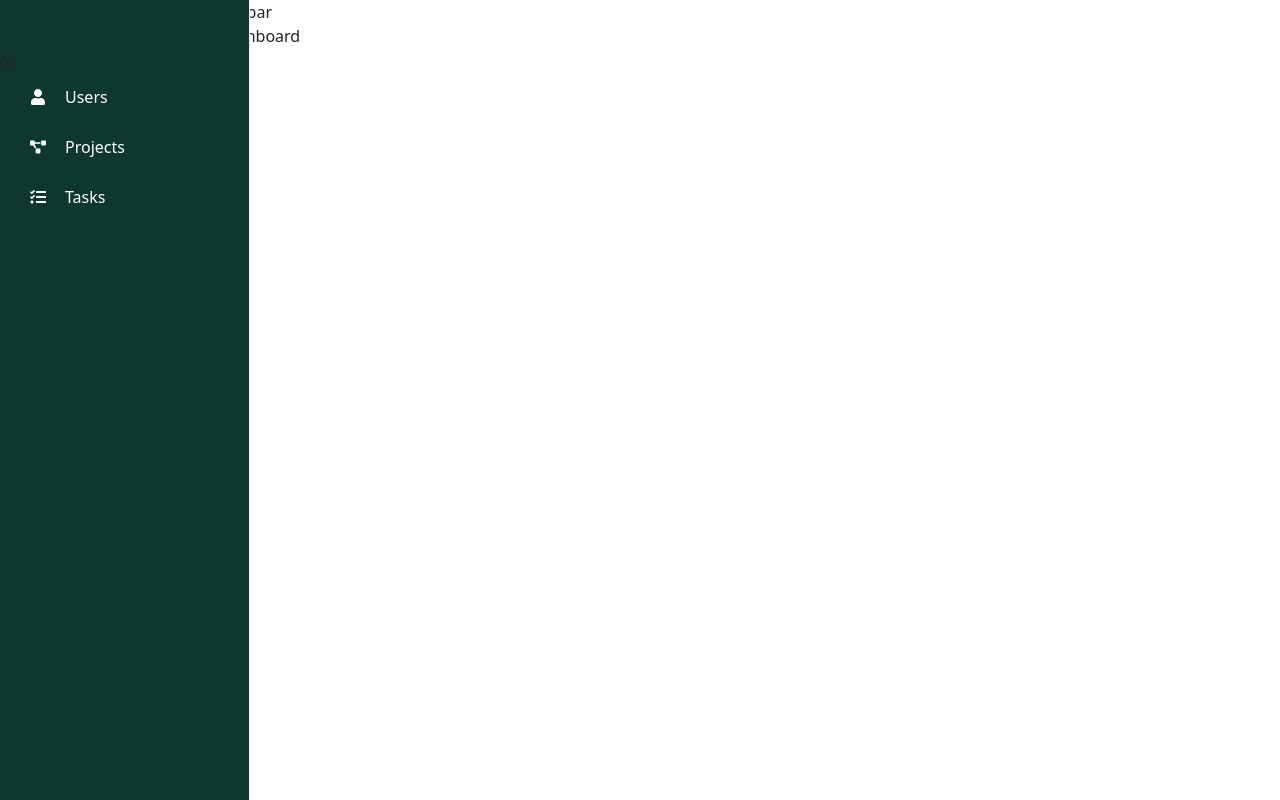
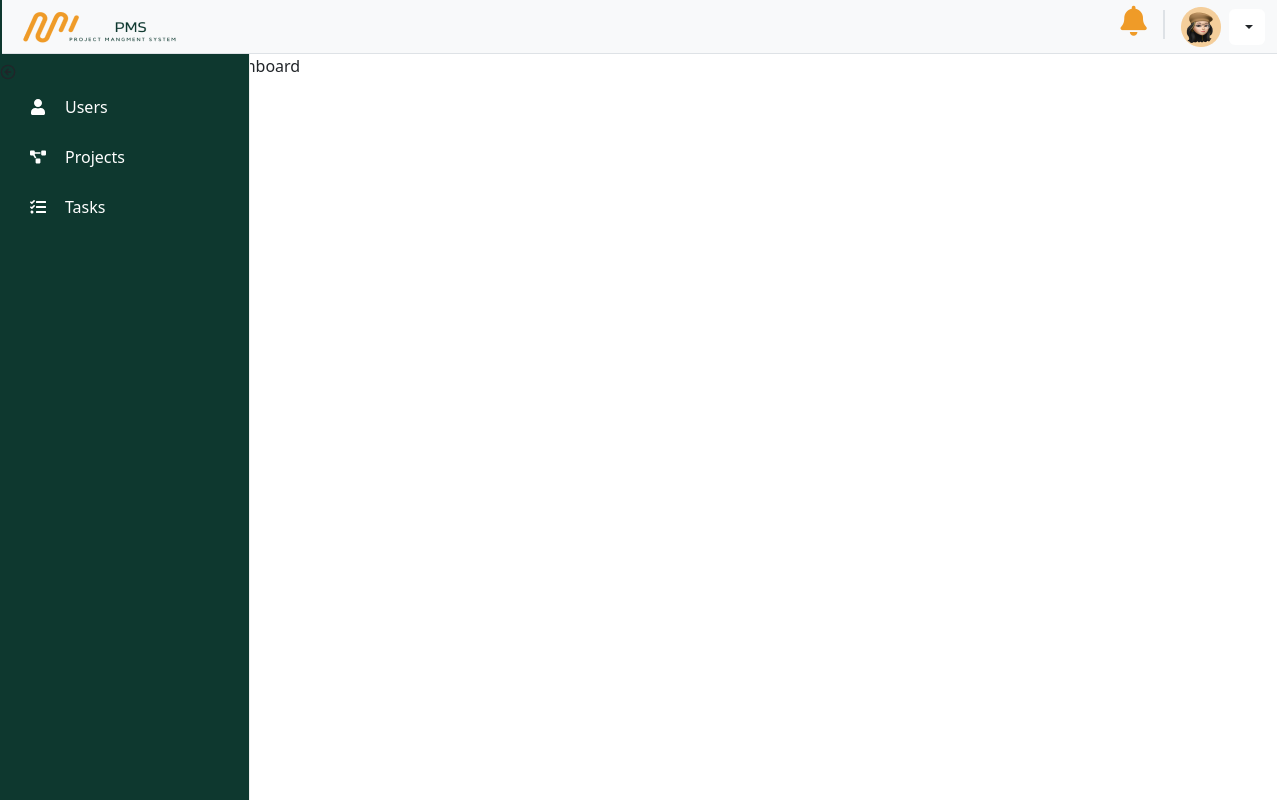
Before and after one commit to Youssefgamalsa/Project_Managment, a React (Vite) app: page /dashboard in a window 1280 px wide. Built offline with nearby package versions, Linux system fonts and the light colour scheme; sample sign-in values are in the browser's storage.

Commit message:
'NavBar-Done'

```diff
--- a/src/App.css
+++ b/src/App.css
@@ -62,3 +62,20 @@ form input::placeholder {
   color: #ef9b28 !important;
   background-color: unset !important;
 }
+.icon{
+  color: rgba(239, 155, 40, 1);
+  cursor: pointer;
+  font-size: 30px;
+}
+.hover:hover{
+  color: red;
+  transition: .4s;
+}
+.edit{
+  z-index: 55;
+  width: 120%;
+  margin-left: -20.3%;
+}
+.pp{
+  padding-top: 30%;
+}
--- a/src/modules/Shared/components/Navbar/Navbar.jsx
+++ b/src/modules/Shared/components/Navbar/Navbar.jsx
@@ -1,6 +1,61 @@
+import React, { useContext } from 'react'
+import logo from '../../../../assets/images/nav-logo.png';
+import { AuthContext } from '../../../../context/AuthContext'
+import Dropdown from 'react-bootstrap/Dropdown';
+import { useNavigate } from 'react-router-dom';
+import { toast } from 'react-toastify';
+import avatar from '../../../../assets/images/avatar.png'
 
-export default function Navbar() {
-  return (
-    <div>Navbar</div>
-  )
+
+export default function NavBar() {
+  let { userData } = useContext(AuthContext)
+  const navigate = useNavigate();
+
+
+  const handleLogout = () => {
+    toast.success("Log Out Success");
+
+    navigate('/login');
+
+    localStorage.removeItem('token');
+    clearLoginData();
+
+  };
+
+
+  return <>
+
+  <nav className="navbar navbar-expand-lg navbar-brand bg-light border-bottom edit">
+  <div className="container-fluid">
+    <button className="navbar-toggler" type="button" data-bs-toggle="collapse" data-bs-target="#navbarSupportedContent" aria-controls="navbarSupportedContent" aria-expanded="false" aria-label="Toggle navigation">
+      <span className="navbar-toggler-icon"></span>
+    </button>
+    <div className="collapse navbar-collapse" id="navbarSupportedContent">
+      <ul className="navbar-nav ms-auto mb-2 mb-lg-0 d-flex align-items-center justify-content-between w-100  ">
+         <img src={logo}/>
+    <Dropdown>
+    <i className="fa-solid mx-3 icon fa-bell"></i>
+    <span className='border'></span>
+    <img className='mx-2 ms-3' src={avatar}/>
+
+      <Dropdown.Toggle className='bg-white border-0 text-dark ' id="dropdown-basic">
+      <span className="d-flex">{userData?.userName}
+      </span>
+      <span className="text-black-50">{userData?.userEmail}</span>
+
+      </Dropdown.Toggle>
+
+      <Dropdown.Menu>
+        <Dropdown.Item >
+        <h5 className=' hover'  onClick={handleLogout}> LogOut <i className="fa-solid fa-right-from-bracket mx-2"></i></h5>
+
+        </Dropdown.Item>
+      </Dropdown.Menu>
+    </Dropdown>
+      </ul>
+    </div>
+  </div>
+</nav>
+
+  </>
 }
--- a/src/modules/Shared/components/Sidebar/Sidebar.jsx
+++ b/src/modules/Shared/components/Sidebar/Sidebar.jsx
@@ -12,7 +12,7 @@ export default function Sidebarr() {
   }
 
   return (
-    <Sidebar collapsed={menuCollapse} className="pt-5">
+    <Sidebar collapsed={menuCollapse} className="pp">
       <div className="closemenu" onClick={menuIconClick}>
         {menuCollapse ? <FiArrowRightCircle /> : <FiArrowLeftCircle />}
       </div>
```
